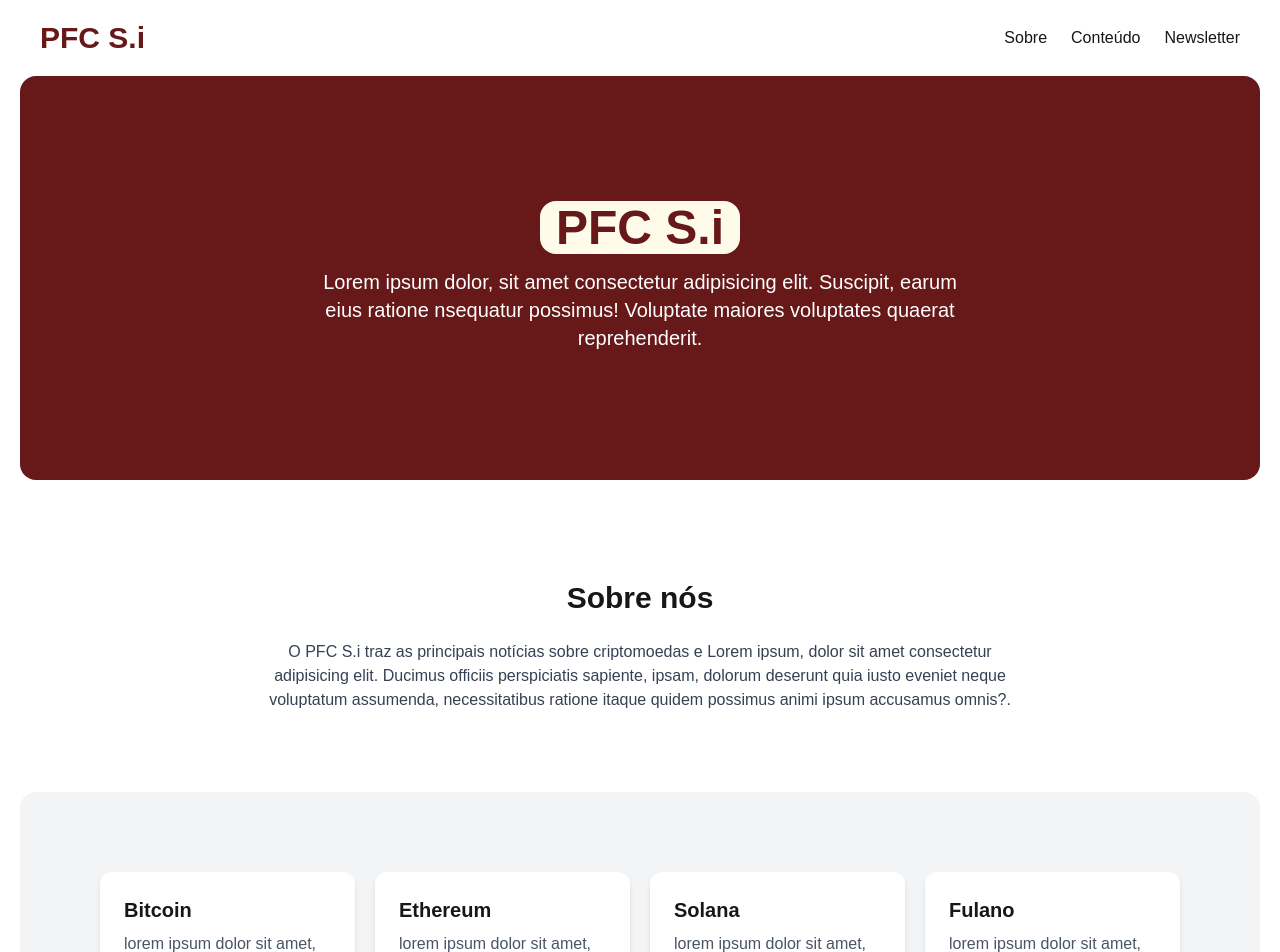
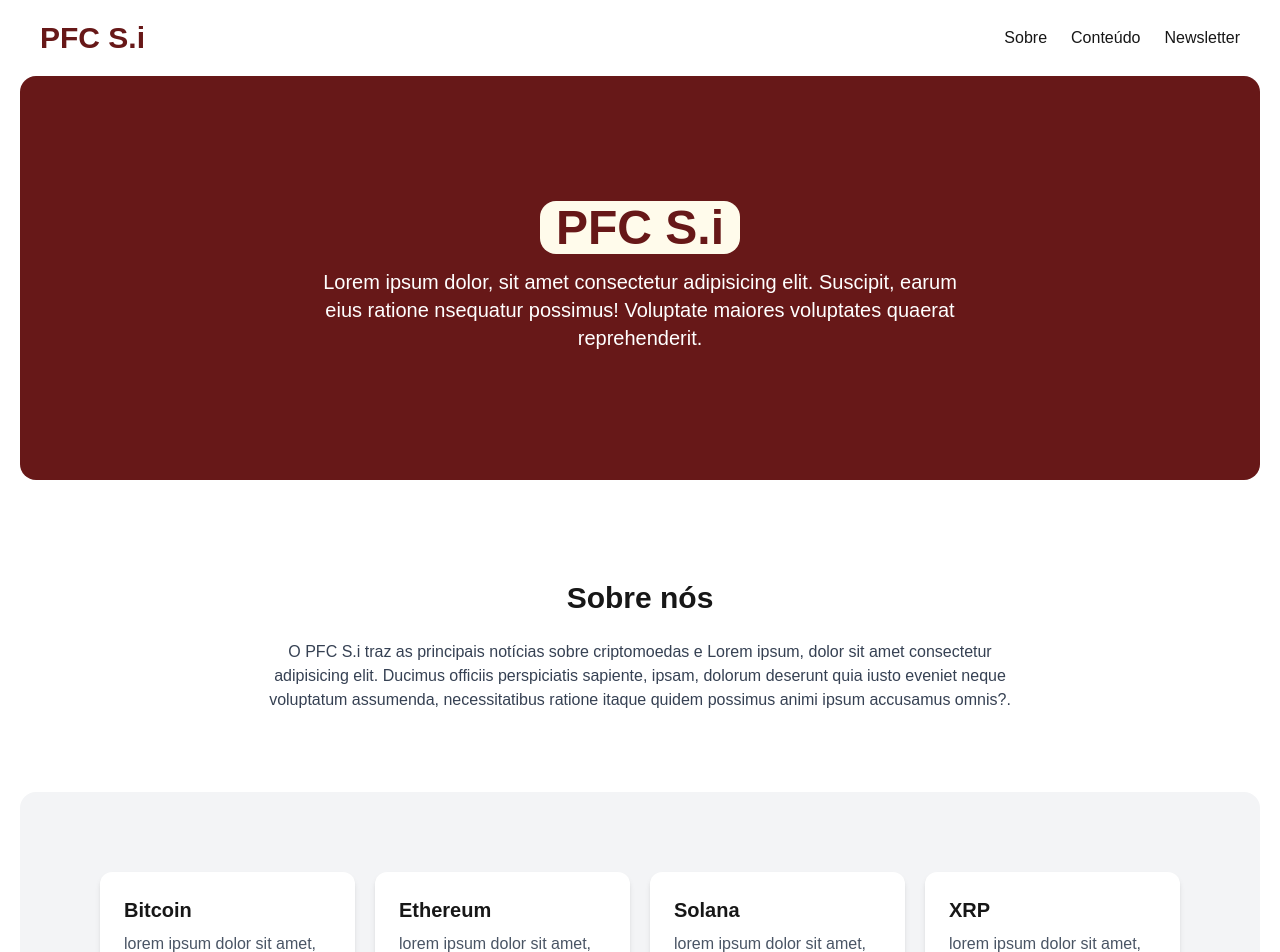
Before and after one commit to PFC-S-i/PFC-s.i, a Next.js app: page / in a window 1280 px wide. Shown: the top 952 px of the page. Built offline with nearby package versions, Linux system fonts and the light colour scheme; no server answers.

Commit message:
:recycle: add XRP

```diff
--- a/src/app/components/content-section.tsx
+++ b/src/app/components/content-section.tsx
@@ -14,7 +14,7 @@ const contents = [
     description: "lorem ipsum dolor sit amet, consectetur adipiscing elit.",
   },
   {
-    title: "Fulano",
+    title: "XRP",
     description:
       "lorem ipsum dolor sit amet, da, necessitatibus ratione itaque quidems omnis?.",
   },
```
